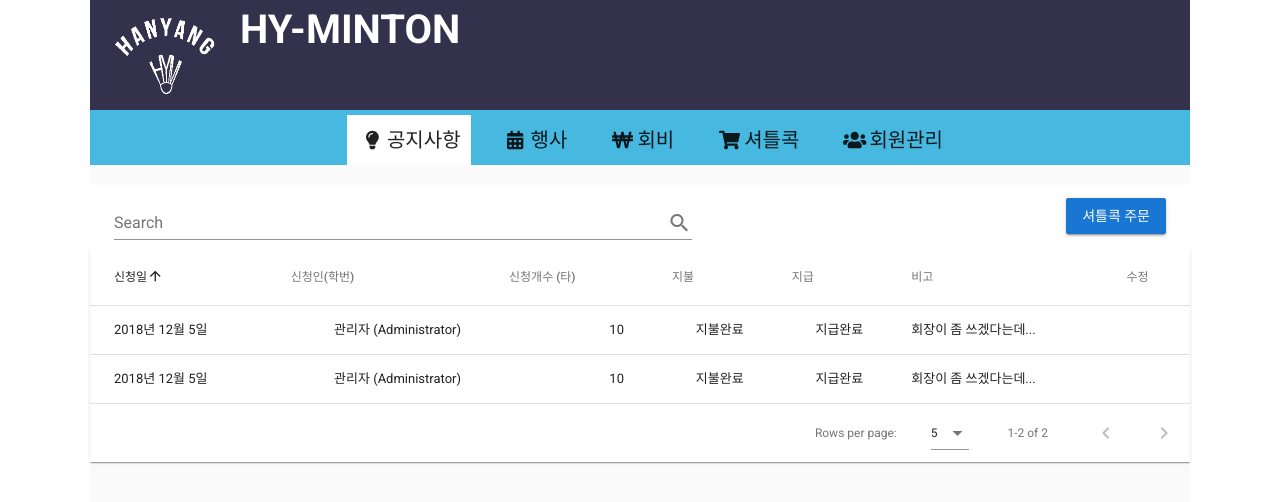
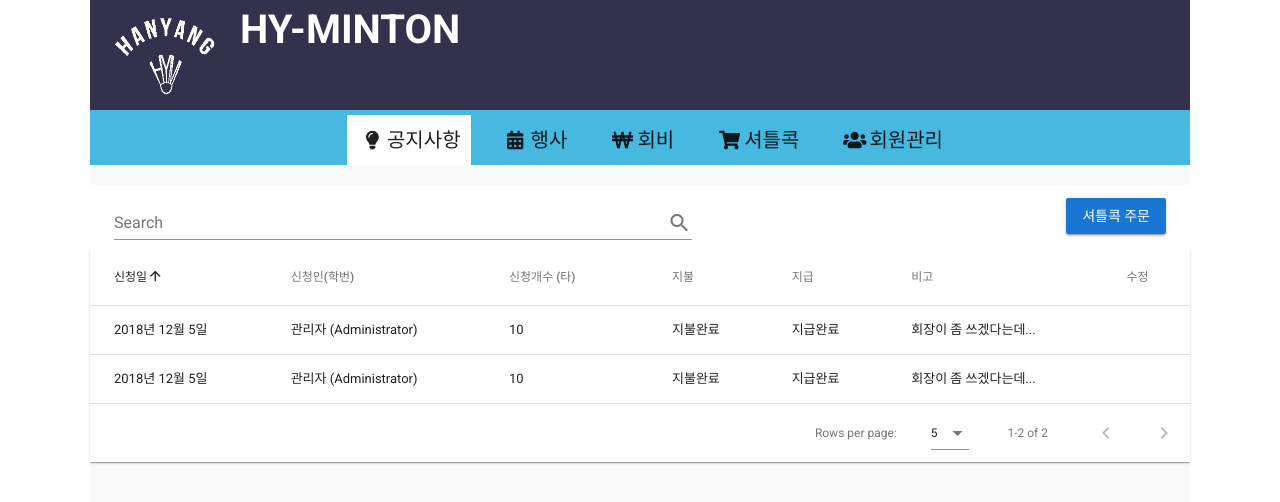
Before and after one commit to CubeDr/HyMintonHomepage, a Vue app in the folder frontend/: page /#/shuttle in a window 1280 px wide. Shown: the top 502 px of the page. Built offline with nearby package versions, Linux system fonts and the light colour scheme.

Commit message:
표 데이터 배치 변경

```diff
--- a/frontend/src/pages/main/ShuttlePage.vue
+++ b/frontend/src/pages/main/ShuttlePage.vue
@@ -67,11 +67,11 @@
       class="elevation-1"
     >
       <template slot="items" slot-scope="props">
-        <td>{{ props.item.date.koreanDatePart }}</td>
-        <td class="text-xs-right">{{ props.item.name }} ({{props.item.uid }})</td>
-        <td class="text-xs-right">{{ props.item.amount }}</td>
-        <td class="text-xs-right">{{ getPaid(props.item.paid) }}</td>
-        <td class="text-xs-right">{{ getProvided(props.item.given) }}</td>
+        <td class="text-xs-left">{{ props.item.date.koreanDatePart }}</td>
+        <td class="text-xs-left">{{ props.item.name }} ({{props.item.uid }})</td>
+        <td class="text-xs-left">{{ props.item.amount }}</td>
+        <td class="text-xs-left">{{ getPaid(props.item.paid) }}</td>
+        <td class="text-xs-left">{{ getProvided(props.item.given) }}</td>
         <td class="text-xs-left">{{ props.item.content }}</td>
         <td class="justify-center layout px-0">
           <v-icon
```
